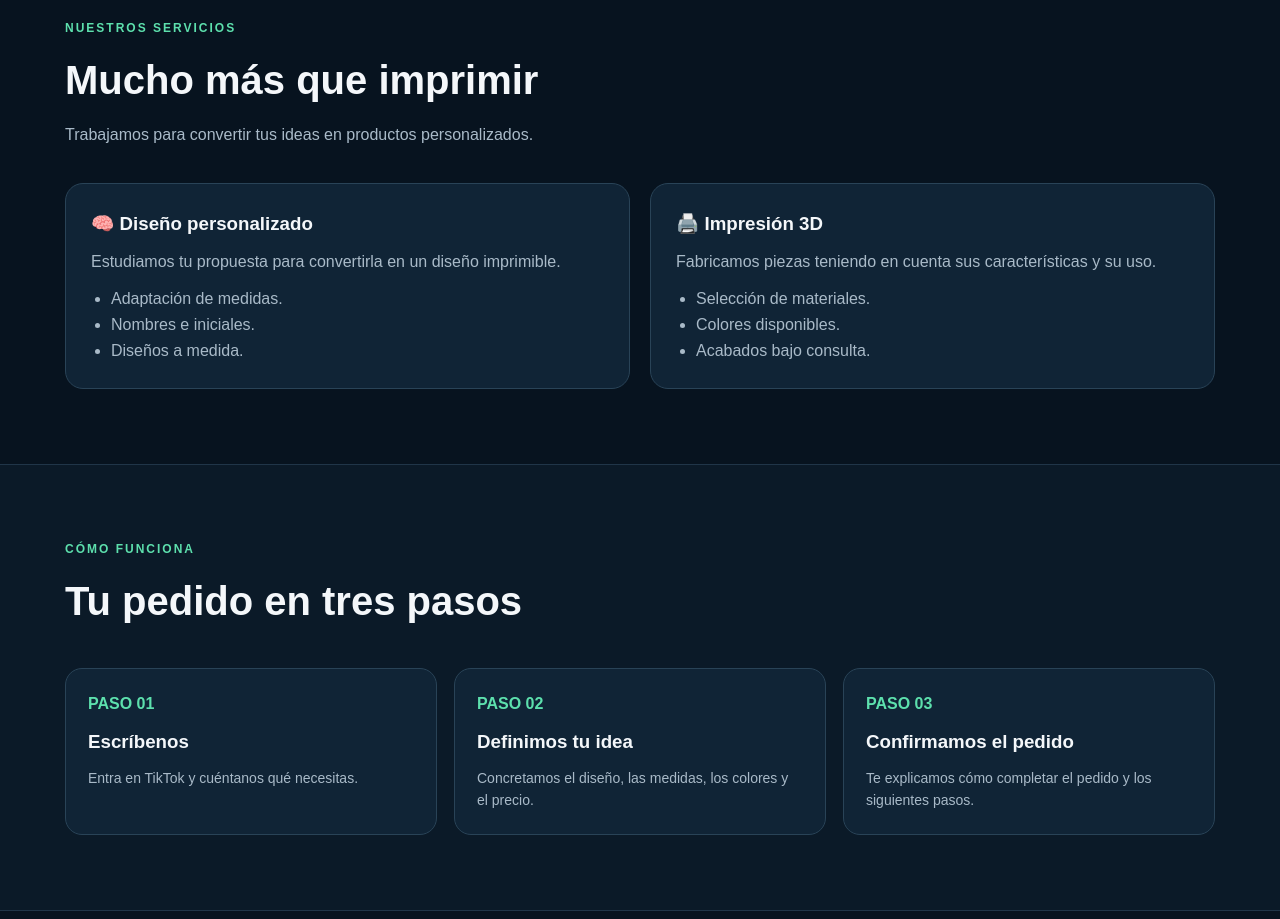
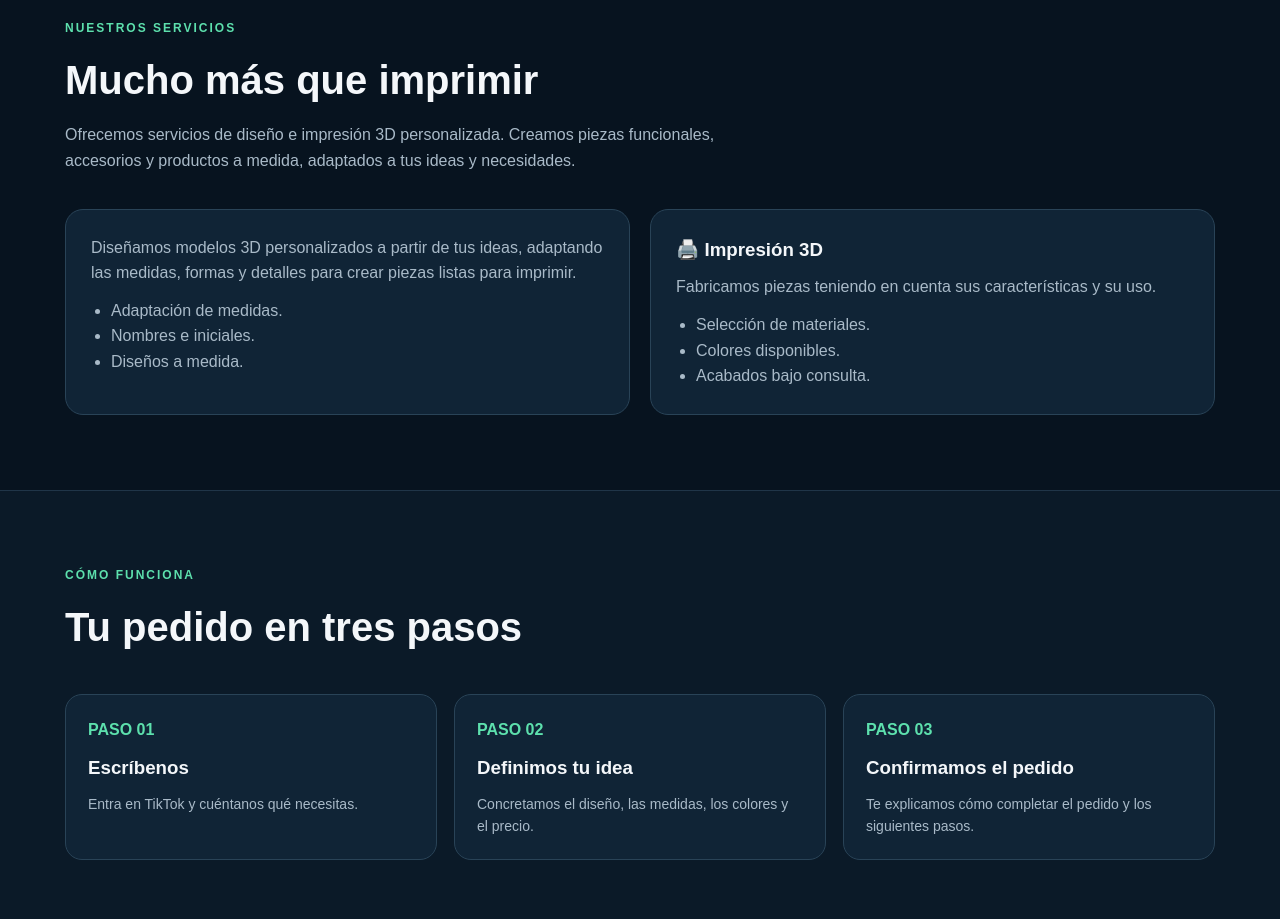
Before and after one commit to nexolabbb/NEXOLAB.3d, a plain HTML site: page index.html in a window 1280 px wide. Shown: the part 1980-2899 px from the top of the page. Drawn offline with Linux system fonts and the light colour scheme.

Commit message:
Update index.html

```diff
--- a/index.html
+++ b/index.html
@@ -483,13 +483,12 @@ Convertimos tus ideas en objetos útiles, originales y adaptados a tus necesidad
 <div class="titulo">
 <div class="etiqueta">Nuestros servicios</div>
 <h2>Mucho más que imprimir</h2>
-<p>Trabajamos para convertir tus ideas en productos personalizados.</p>
+<p>Ofrecemos servicios de diseño e impresión 3D personalizada. Creamos piezas funcionales, accesorios y productos a medida, adaptados a tus ideas y necesidades.</p>
 </div>
 
 <div class="servicios">
 <div class="servicio">
-<h3>🧠 Diseño personalizado</h3>
-<p>Estudiamos tu propuesta para convertirla en un diseño imprimible.</p>
+<p>Diseñamos modelos 3D personalizados a partir de tus ideas, adaptando las medidas, formas y detalles para crear piezas listas para imprimir.</p>
 <ul>
 <li>Adaptación de medidas.</li>
 <li>Nombres e iniciales.</li>
```
